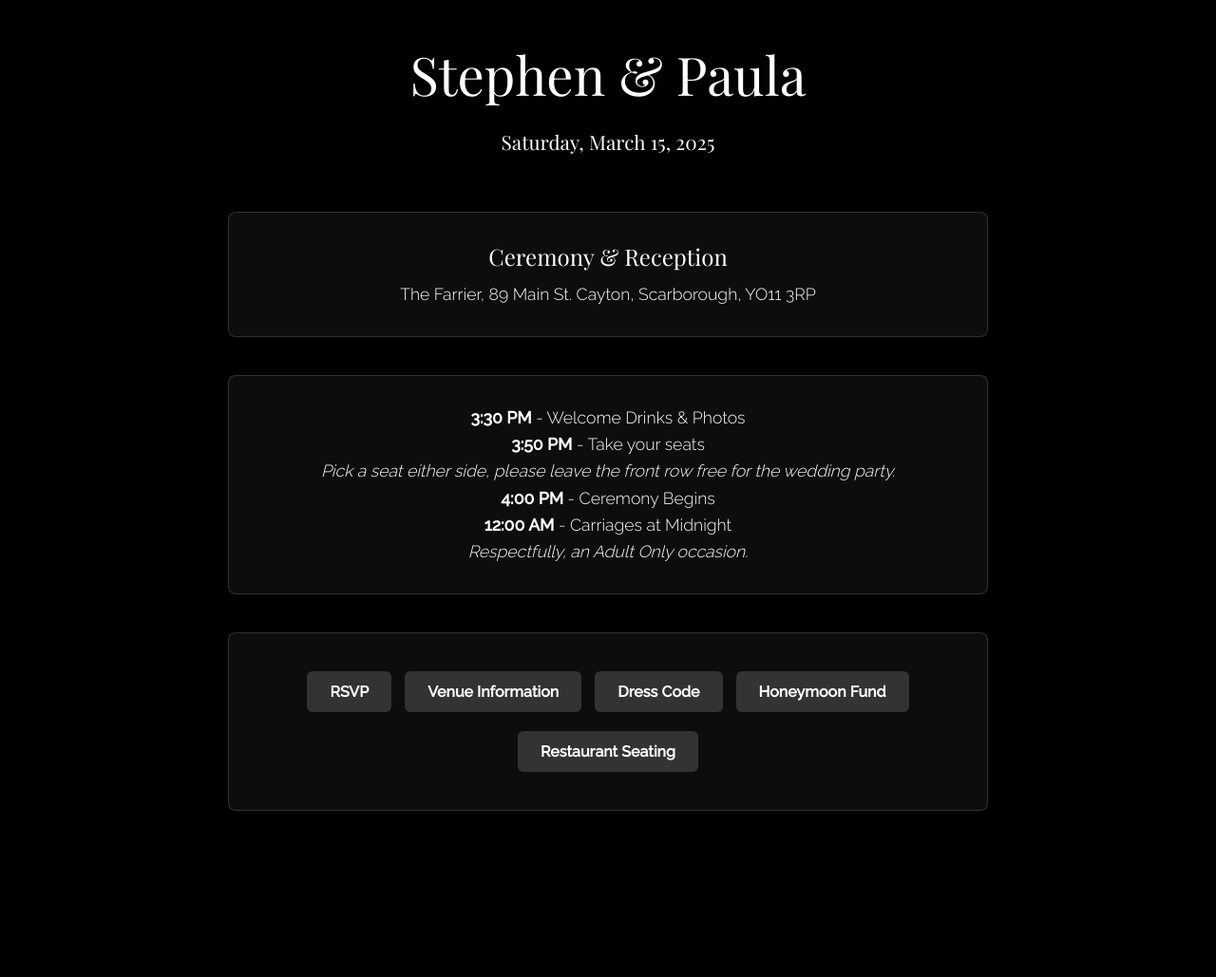
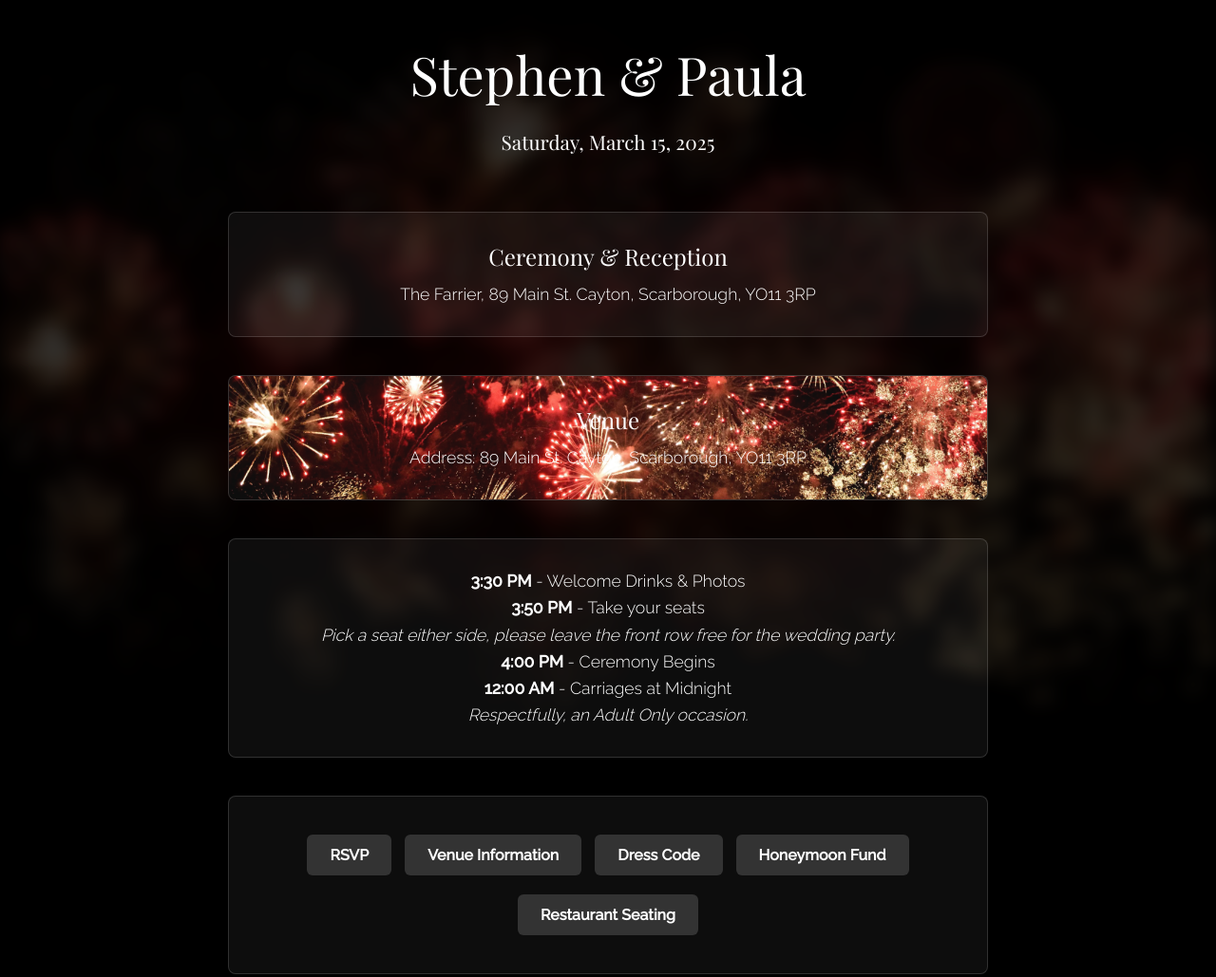
Before and after one commit to BartholomewJMichaelson/Website2, a plain HTML site: page index.html in a window 1280 px wide. Shown: the whole page at 95% size. Before the commit the page ends 934 px from the top, so only its background shows below. Drawn offline with nearby package versions, Linux system fonts and the light colour scheme.

Commit message:
Update index.html

```diff
--- a/index.html
+++ b/index.html
@@ -28,7 +28,7 @@
         /* Background Blur Image */
         body::before {
             content: "";
-            background-image: url('/mnt/data/single-firework-burst-in-sky.webp'); /* Path to the uploaded image */
+            background-image: url('https://github.com/BartholomewJMichaelson/Website2/raw/main/single-firework-burst-in-sky.webp'); /* Path to the uploaded background image */
             background-size: cover;
             background-position: center;
             position: fixed;
@@ -72,6 +72,7 @@
             border-radius: 8px;
             padding: 30px 20px;
             margin-bottom: 40px;
+            position: relative; /* Allow image to be positioned within the section */
         }
         .section h2 {
             font-family: 'Playfair Display', serif;
@@ -85,6 +86,18 @@
             color: #ffffff;
             font-weight: 300;
             line-height: 1.6;
+        }
+
+        /* Venue Image Styling */
+        #venue-image {
+            width: 100%;
+            height: 100%;
+            object-fit: cover; /* Ensures the image fills the section and maintains its aspect ratio */
+            position: absolute;
+            top: 0;
+            left: 0;
+            border-radius: 8px;
+            z-index: -1; /* Ensures the image stays in the background */
         }
 
         /* Button Styling */
@@ -119,6 +132,13 @@
         <p>The Farrier, 89 Main St. Cayton, Scarborough, YO11 3RP</p>
     </section>
 
+    <!-- Venue Image Section -->
+    <section class="section" id="venue">
+        <h2>Venue</h2>
+        <img id="venue-image" src="https://github.com/BartholomewJMichaelson/Website2/raw/main/single-firework-burst-in-sky.webp" alt="Fireworks at venue">
+        <p>Address: 89 Main St. Cayton, Scarborough, YO11 3RP</p>
+    </section>
+
     <section class="section" id="schedule">
         <p><strong>3:30 PM</strong> - Welcome Drinks & Photos</p>
         <p><strong>3:50 PM</strong> - Take your seats</p>
```
